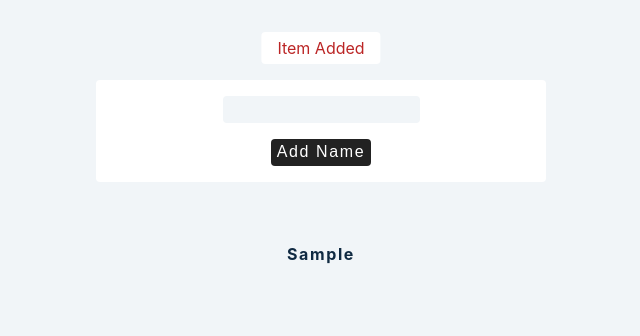
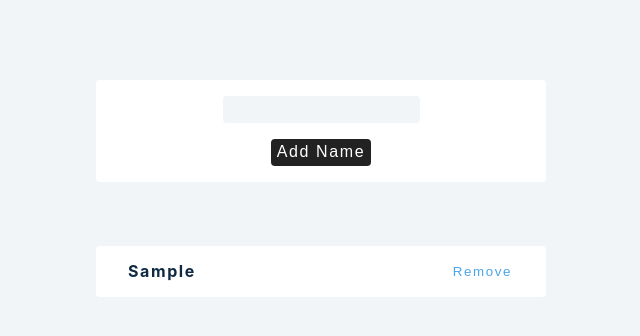
Before and after one commit to williamadahl/use-state-project, a React (Create React App) app: page / in a window 1280 px wide. Both pictures are taken after typing "Sample" into the empty fields and a click on the button "Add Name". Shown: the top 336 px of the page, without its empty margins (319-959 px from the left). Built offline with nearby package versions, Linux system fonts and the light colour scheme.

Commit message:
pulled the useReducer functionality out to a separatefile, which is standard procedure, added a remove item button with its own dispatch onClick and a timed close modal. The Modal.js has now a modalContent and a closeModal function.

```diff
--- a/src/useReducer/Modal.js
+++ b/src/useReducer/Modal.js
@@ -1,6 +1,11 @@
 import React, {useEffect} from 'react';
 
-const Modal = ({modalContent}) => {
+const Modal = ({modalContent, closeModal}) => {
+    useEffect(()=>{
+        setTimeout(() =>{
+            closeModal();
+        },2000);
+    });
     return (
         <>
             <div className='modal'>
--- a/src/useReducer/index.js
+++ b/src/useReducer/index.js
@@ -1,26 +1,9 @@
 import React, {useState, useReducer} from 'react';
 import Modal from './Modal'
 import {data} from '../data/data'
+import {reducer} from './reducer'
 // Use reducer function
-const reducer = (state, action) => {
-    if(action.type === 'ADD_ITEM'){
-        const newPeople = [...state.people, action.payload];
-        return {
-            ...state,
-            people:newPeople,
-            isModalOpen:true,
-            modalContent: 'item added'
-        };
-    }
-    if(action.type === 'NO_ITEM'){
-        return {
-            ...state,
-            isModalOpen: true,
-            modalContent: 'please put something inside me'
-        };
-    }
-    throw new Error('no matiching action type');
-};
+
 
 const defaultState = {
     people:[],
@@ -43,12 +26,15 @@ const Index = () => {
             // setName('');
         }else{
             // setShowModal(true);
-            dispatch({type: 'NO_ITEM'})
+            dispatch({type: 'NO_ITEM'});
         }
     };
-    return (
+const closeModal = () => {
+    dispatch({type: 'CLOSE_MODAL'});
+};
+return (
         <>
-            {state.isModalOpen && <Modal modalContent={state.modalContent} />}
+            {state.isModalOpen && (<Modal closeModal={closeModal} modalContent={state.modalContent} /> )}
             <form onSubmit={handleSubmit} className='form' >
                 <div>
                     <input type="text" value={name} onChange={(e) => setName(e.target.value)}/>
@@ -57,9 +43,10 @@ const Index = () => {
             </form>
             {state.people.map((person) =>{
                 return (
-                    <div key={person.id}>
+                    <div key={person.id} className='item'>
                         <h4>{person.name}</h4>
-                </div>
+                        <button onClick={() => dispatch({type: 'REMOVE_ITEM', payload:person.id})}> Remove </button>
+                    </div>
                 )
             })}
         </>
--- /dev/null
+++ b/src/useReducer/reducer.js
@@ -0,0 +1,26 @@
+export const reducer = (state, action) => {
+    if(action.type === 'ADD_ITEM'){
+        const newPeople = [...state.people, action.payload];
+        return {
+            ...state,
+            people:newPeople,
+            isModalOpen:true,
+            modalContent: 'item added'
+        };
+    }
+    if(action.type === 'NO_ITEM'){
+        return {
+            ...state,
+            isModalOpen: true,
+            modalContent: 'please put something inside me'
+        };
+    }
+    if(action.type === 'CLOSE_MODAL'){
+        return{...state, isModalOpen: false};
+    }
+    if(action.type === 'REMOVE_ITEM'){
+        const newPeople = state.people.filter((person) => person.id != action.payload);
+        return{...state, people:newPeople};
+    }
+    throw new Error('no matiching action type');
+};
```
Also changed, not shown: 1 other file (tests, documents, lock files or other folders).
